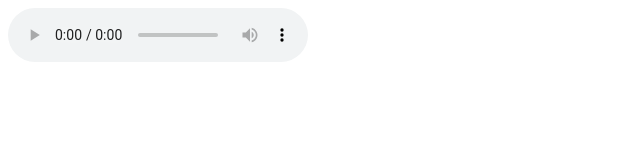
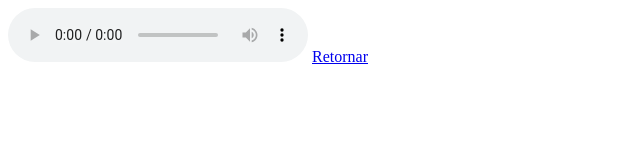
Before and after one commit to VSocks/HTMLtutorial, a plain HTML site: page audio.html in a window 1280 px wide. Shown: the full height of the page, 0-640 px from the left. Drawn offline with Linux system fonts and the light colour scheme.

Commit message:
adicionado links de retorno nas páginas adicionais

```diff
--- a/audio.html
+++ b/audio.html
@@ -4,4 +4,5 @@
         <source src="audio/audio1.mp3">
         Sem suporte de áudio
     </audio>
+    <a href="index.html">Retornar</a>
 </html>
```
Also changed, not shown: imagem.html (+1 -0 lines), video.html (+1 -0 lines).
